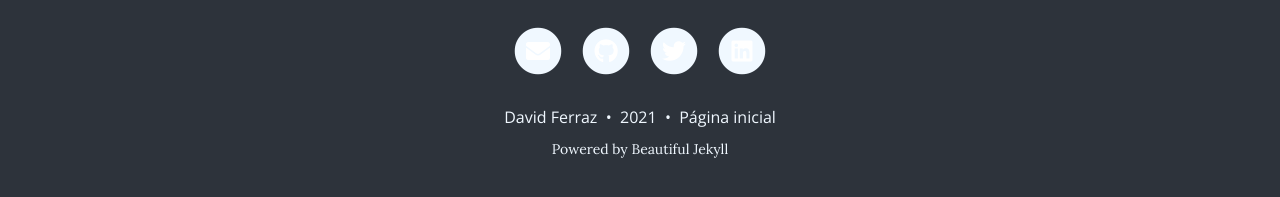
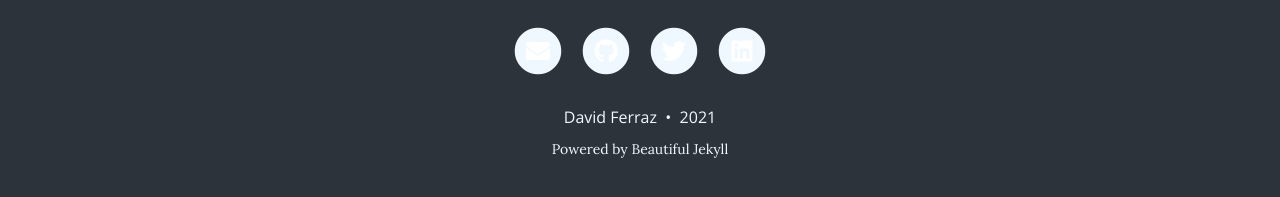
Before and after one commit to davidferraz01/Saense-PLN, a Jekyll site: the page built from index.md, in a window 1280 px wide and 900 px high, scrolled down 526 px. Shown: the part 690-887 px from the top of the window. Built offline with Jekyll 4.4.1, drawn with Linux system fonts in a browser that asks for light colours; nearby versions of some CDN libraries; our own code applies the rules of GitHub Pages for plain Markdown files; the list of posts is cut into pages by our own code; comment, search, counter and statistics services are not loaded; some of the changed lines change nothing that is shown.

Commit message:
Update _config.yml

```diff
--- a/_config.yml
+++ b/_config.yml
@@ -55,7 +55,7 @@ share-links-active:
 
 # How to display the link to your website in the footer
 # Remove this if you don't want a link in the footer
-url-pretty: "Página inicial"
+#url-pretty: "Página inicial"
 
 # Excerpt word length - Truncate the excerpt of each post on the feed page to the specified number of words
 excerpt_length: 50
```
